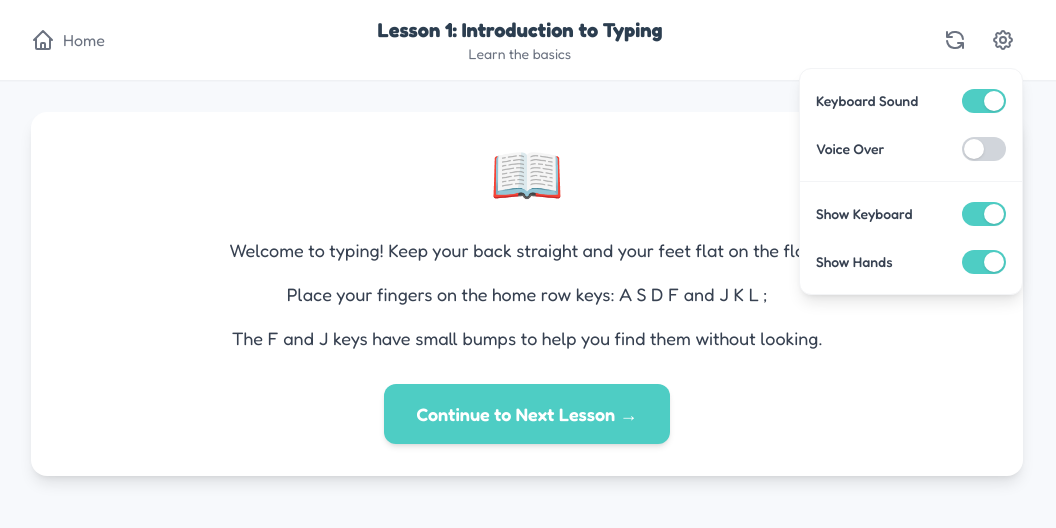
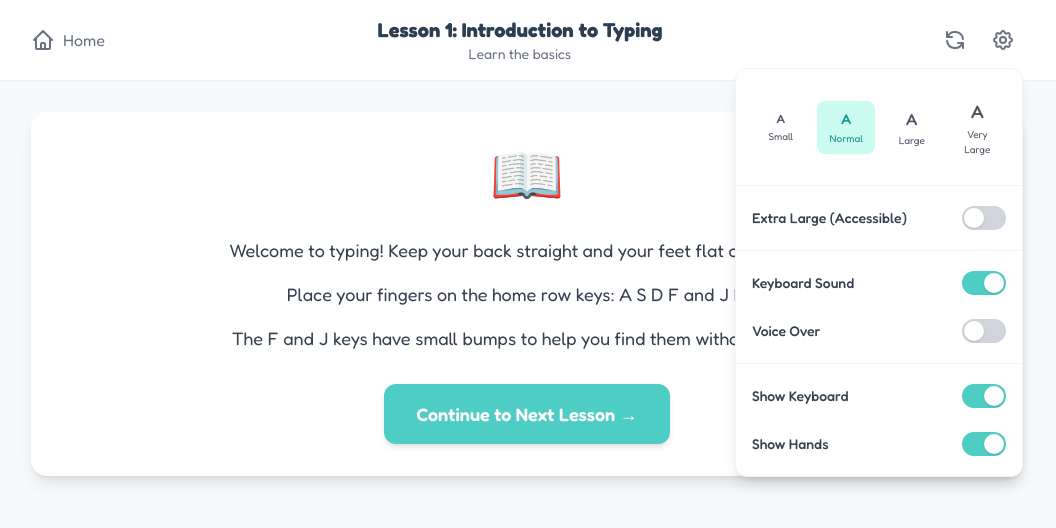
Before and after one commit to dineshKumar777/kids-typing-app, a React (Vite) app: page /kids-typing-app/lesson/1 in a window 1280 px wide. Both pictures are taken after a click on the button 1115 px from the left and 40 px from the top of the page. Shown: the top 528 px of the page, without its empty margins (113-1169 px from the left). Built offline with nearby package versions, Linux system fonts and the light colour scheme.

Commit message:
feat: implement font size settings and accessible mode toggle in settings dropdown

```diff
--- a/src/components/Typing/TextDisplay.tsx
+++ b/src/components/Typing/TextDisplay.tsx
@@ -1,5 +1,6 @@
 import { memo, useRef, useEffect, useCallback } from 'react';
 import { motion } from 'framer-motion';
+import { useSettingsStore } from '../../store/settingsStore';
 
 interface TextDisplayProps {
   text: string;
@@ -8,9 +9,17 @@ interface TextDisplayProps {
   onCurrentCharPosition?: (position: { x: number; y: number } | null) => void;
 }
 
+const FONT_SIZE_CLASSES = {
+  'small': 'text-sm sm:text-base lg:text-lg',
+  'normal': 'text-base sm:text-lg lg:text-2xl',
+  'large': 'text-xl sm:text-2xl lg:text-4xl',
+  'x-large': 'text-4xl sm:text-5xl lg:text-7xl',
+};
+
 function TextDisplay({ text, currentIndex, errors, onCurrentCharPosition }: TextDisplayProps) {
   const containerRef = useRef<HTMLDivElement>(null);
   const charRefs = useRef<Map<number, HTMLSpanElement>>(new Map());
+  const { settings } = useSettingsStore();
 
   // Set ref for a character
   const setCharRef = useCallback((index: number, el: HTMLSpanElement | null) => {
@@ -36,9 +45,11 @@ function TextDisplay({ text, currentIndex, errors, onCurrentCharPosition }: Text
     }
   }, [currentIndex, onCurrentCharPosition, text]);
 
+  const fontSizeClass = FONT_SIZE_CLASSES[settings.fontSize] || FONT_SIZE_CLASSES['normal'];
+
   return (
     <div ref={containerRef} className="bg-white rounded-xl p-3 sm:p-4 lg:p-6 shadow-sm border border-gray-100 relative">
-      <div className="font-mono text-base sm:text-lg lg:text-2xl leading-relaxed tracking-wider text-center">
+      <div className={`font-mono ${fontSizeClass} leading-relaxed tracking-wider text-center`}>
         {text.split('').map((char, index) => {
           const isTyped = index < currentIndex;
           const isCurrent = index === currentIndex;
--- a/src/components/common/SettingsDropdown.tsx
+++ b/src/components/common/SettingsDropdown.tsx
@@ -1,6 +1,13 @@
 import { useState, useRef, useEffect } from 'react';
 import { motion, AnimatePresence } from 'framer-motion';
 import { useSettingsStore } from '../../store/settingsStore';
+
+const FONT_SIZES = [
+  { value: 'small', label: 'Small', size: 'text-xs' },
+  { value: 'normal', label: 'Normal', size: 'text-sm' },
+  { value: 'large', label: 'Large', size: 'text-base' },
+  { value: 'x-large', label: 'Very Large', size: 'text-lg' },
+] as const;
 
 export default function SettingsDropdown() {
   const [isOpen, setIsOpen] = useState(false);
@@ -18,6 +25,36 @@ export default function SettingsDropdown() {
     document.addEventListener('mousedown', handleClickOutside);
     return () => document.removeEventListener('mousedown', handleClickOutside);
   }, []);
+
+  // Handle accessible mode toggle
+  const handleAccessibleMode = (enabled: boolean) => {
+    if (enabled) {
+      // Enable accessible mode: big fonts, disable keyboard and hands
+      updateSettings({
+        accessibleMode: true,
+        fontSize: 'x-large',
+        showKeyboard: false,
+        showHands: false,
+      });
+    } else {
+      // Disable accessible mode: restore defaults
+      updateSettings({
+        accessibleMode: false,
+        fontSize: 'normal',
+        showKeyboard: true,
+        showHands: true,
+      });
+    }
+  };
+
+  // Handle font size change
+  const handleFontSize = (size: typeof settings.fontSize) => {
+    // If changing font size manually, disable accessible mode
+    updateSettings({
+      fontSize: size,
+      accessibleMode: size === 'x-large' && !settings.showKeyboard && !settings.showHands,
+    });
+  };
 
   return (
     <div className="relative" ref={dropdownRef}>
@@ -41,8 +78,51 @@ export default function SettingsDropdown() {
             animate={{ opacity: 1, y: 0, scale: 1 }}
             exit={{ opacity: 0, y: -10, scale: 0.95 }}
             transition={{ duration: 0.15 }}
-            className="absolute right-0 mt-2 w-56 bg-white rounded-xl shadow-lg border border-gray-100 py-2 z-50"
+            className="absolute right-0 mt-2 w-72 bg-white rounded-xl shadow-lg border border-gray-100 py-2 z-50"
           >
+            {/* Font Size Selection */}
+            <div className="px-4 py-3">
+              <div className="flex items-center justify-between gap-2">
+                {FONT_SIZES.map((font) => (
+                  <button
+                    key={font.value}
+                    onClick={() => handleFontSize(font.value)}
+                    className={`flex flex-col items-center p-2 rounded-lg transition-colors flex-1 ${
+                      settings.fontSize === font.value
+                        ? 'bg-primary-100 text-primary-600'
+                        : 'hover:bg-gray-100 text-gray-600'
+                    }`}
+                  >
+                    <span className={`font-medium ${font.size}`}>A</span>
+                    <span className="text-[10px] mt-0.5">{font.label}</span>
+                  </button>
+                ))}
+              </div>
+            </div>
+
+            {/* Divider */}
+            <div className="border-t border-gray-100 my-2" />
+
+            {/* Extra Large (Accessible) Toggle */}
+            <div className="px-4 py-3 flex items-center justify-between hover:bg-gray-50">
+              <span className="text-sm font-medium text-gray-700">Extra Large (Accessible)</span>
+              <button
+                onClick={() => handleAccessibleMode(!settings.accessibleMode)}
+                className={`relative w-11 h-6 rounded-full transition-colors ${
+                  settings.accessibleMode ? 'bg-primary-500' : 'bg-gray-300'
+                }`}
+              >
+                <span
+                  className={`absolute top-0.5 left-0.5 w-5 h-5 bg-white rounded-full shadow transition-transform ${
+                    settings.accessibleMode ? 'translate-x-5' : 'translate-x-0'
+                  }`}
+                />
+              </button>
+            </div>
+
+            {/* Divider */}
+            <div className="border-t border-gray-100 my-2" />
+
             {/* Keyboard Sound Toggle */}
             <div className="px-4 py-3 flex items-center justify-between hover:bg-gray-50">
               <span className="text-sm font-medium text-gray-700">Keyboard Sound</span>
@@ -81,13 +161,14 @@ export default function SettingsDropdown() {
             <div className="border-t border-gray-100 my-2" />
 
             {/* Show Keyboard Toggle */}
-            <div className="px-4 py-3 flex items-center justify-between hover:bg-gray-50">
+            <div className={`px-4 py-3 flex items-center justify-between hover:bg-gray-50 ${settings.accessibleMode ? 'opacity-50' : ''}`}>
               <span className="text-sm font-medium text-gray-700">Show Keyboard</span>
               <button
-                onClick={() => updateSettings({ showKeyboard: !settings.showKeyboard })}
+                onClick={() => !settings.accessibleMode && updateSettings({ showKeyboard: !settings.showKeyboard })}
+                disabled={settings.accessibleMode}
                 className={`relative w-11 h-6 rounded-full transition-colors ${
                   settings.showKeyboard ? 'bg-primary-500' : 'bg-gray-300'
-                }`}
+                } ${settings.accessibleMode ? 'cursor-not-allowed' : ''}`}
               >
                 <span
                   className={`absolute top-0.5 left-0.5 w-5 h-5 bg-white rounded-full shadow transition-transform ${
@@ -98,13 +179,14 @@ export default function SettingsDropdown() {
             </div>
 
             {/* Show Hands Toggle */}
-            <div className="px-4 py-3 flex items-center justify-between hover:bg-gray-50">
+            <div className={`px-4 py-3 flex items-center justify-between hover:bg-gray-50 ${settings.accessibleMode ? 'opacity-50' : ''}`}>
               <span className="text-sm font-medium text-gray-700">Show Hands</span>
               <button
-                onClick={() => updateSettings({ showHands: !settings.showHands })}
+                onClick={() => !settings.accessibleMode && updateSettings({ showHands: !settings.showHands })}
+                disabled={settings.accessibleMode}
                 className={`relative w-11 h-6 rounded-full transition-colors ${
                   settings.showHands ? 'bg-primary-500' : 'bg-gray-300'
-                }`}
+                } ${settings.accessibleMode ? 'cursor-not-allowed' : ''}`}
               >
                 <span
                   className={`absolute top-0.5 left-0.5 w-5 h-5 bg-white rounded-full shadow transition-transform ${
--- a/src/store/settingsStore.ts
+++ b/src/store/settingsStore.ts
@@ -15,7 +15,8 @@ const defaultSettings: AppSettings = {
   showHands: true,
   showKeyboard: true,
   theme: 'light',
-  fontSize: 'medium',
+  fontSize: 'normal',
+  accessibleMode: false,
 };
 
 export const useSettingsStore = create<SettingsStore>()(
--- a/src/types/index.ts
+++ b/src/types/index.ts
@@ -80,7 +80,8 @@ export interface AppSettings {
   showHands: boolean;
   showKeyboard: boolean;
   theme: 'light' | 'dark';
-  fontSize: 'small' | 'medium' | 'large';
+  fontSize: 'small' | 'normal' | 'large' | 'x-large';
+  accessibleMode: boolean;
 }
 
 // Badge/Achievement Types
```
